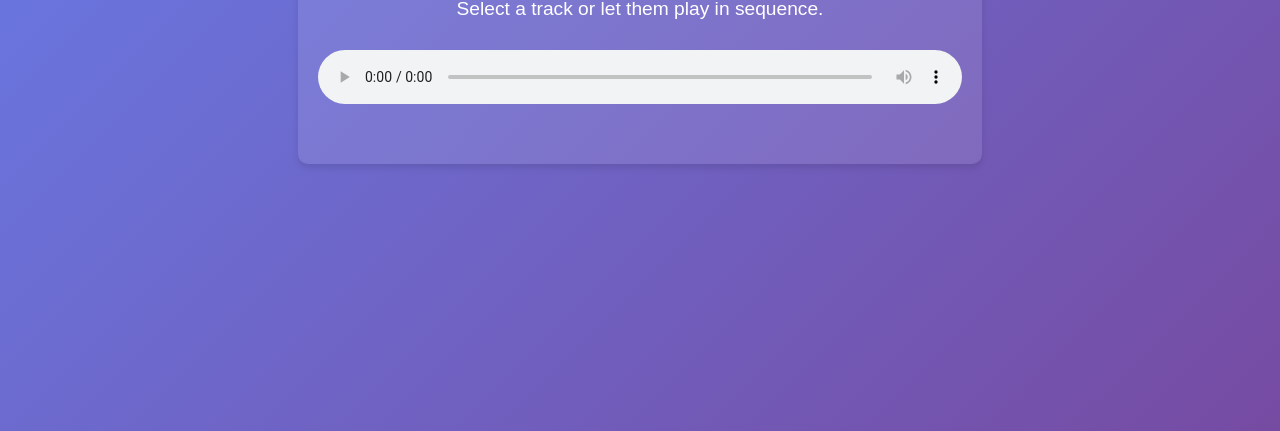
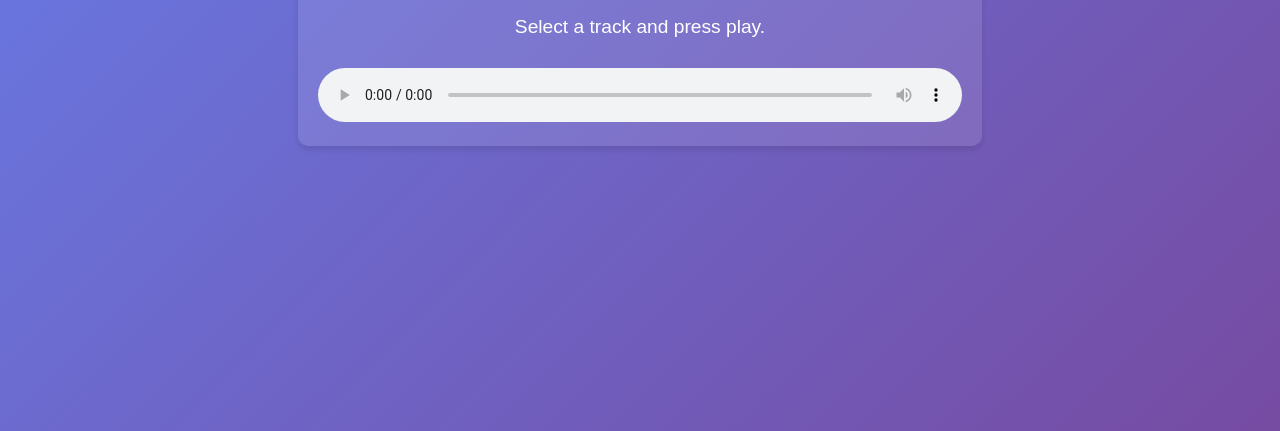
Before and after one commit to Arcturus2321/arcturus2321.github.io, a plain HTML site: page index.html in a window 1280 px wide. Shown: the part 369-800 px from the top of the page. Drawn offline with Linux system fonts and the light colour scheme.

Commit message:
update player

```diff
--- a/index.html
+++ b/index.html
@@ -56,13 +56,14 @@
 <body>
     <div class="container">
         <h1>You can listen to the KJV Audio Bible here</h1>
-        <p>Select a track or let them play in sequence.</p>
+        <p>Select a track and press play.</p>
+
         <audio id="audioPlayer" controls>
             <source id="audioSource" src="https://f005.backblazeb2.com/file/audio-bible/01003+0_KJV_Bible-Genesis001.mp3" type="audio/mpeg">
             Your browser does not support the audio element.
         </audio>
-        <ul class="playlist" id="playlist"></ul>
     </div>
+</body>
 
 <!--     <script>
         const audioPlayer = document.getElementById("audioPlayer");
```
